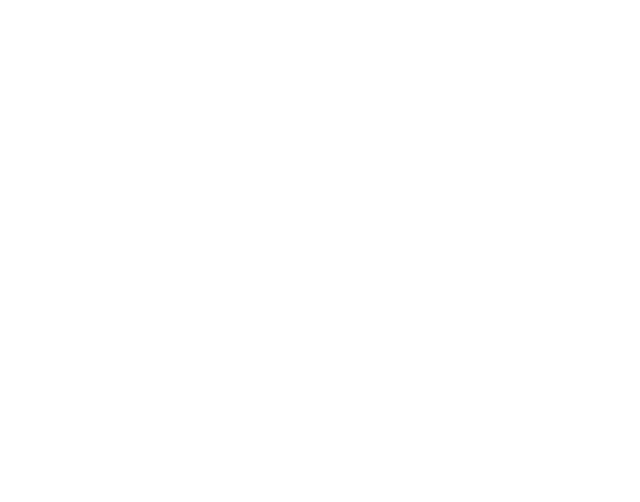
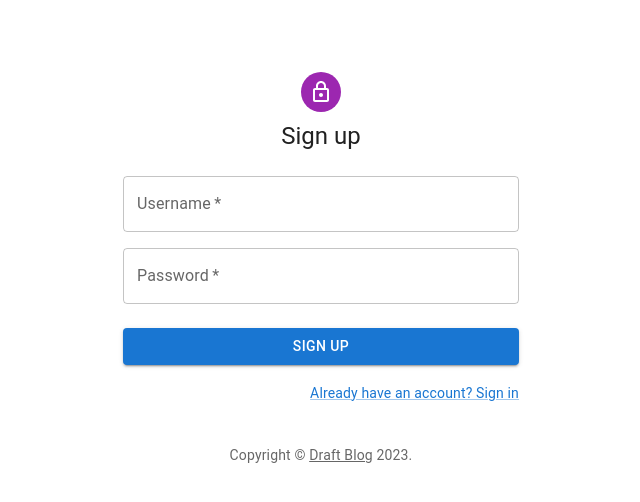
Before and after one commit to conradylx/Draft_blog_e2e, a React (Create React App) app in the folder frontend/: page /signup in a window 1280 px wide. Before the commit this address had no page. Shown: the top 502 px of the page, without its empty margins (319-959 px from the left). Built offline with nearby package versions, Linux system fonts and the light colour scheme; the HTML template or start-up script is replaced by a standard one.

Commit message:
[FE] Added SignIn and SignUp pages

```diff
--- a/frontend/src/App.tsx
+++ b/frontend/src/App.tsx
@@ -2,6 +2,7 @@
 import SignIn from './components/views/SignIn'
 import { AuthContextProvider } from './contexts/AuthContext'
 import { BrowserRouter as Router, Route, Routes } from 'react-router-dom'
+import SignUp from './components/views/SignUp'
 
 function App() {
   return (
@@ -9,6 +10,7 @@
       <Router>
         <Routes>
           <Route path='/signin' element={<SignIn />} />
+          <Route path='/signup' element={<SignUp />} />
         </Routes>
       </Router>
     </AuthContextProvider>
--- a/frontend/src/components/views/SignIn.tsx
+++ b/frontend/src/components/views/SignIn.tsx
@@ -78,10 +78,6 @@
               id='password'
               autoComplete='current-password'
             />
-            <FormControlLabel
-              control={<Checkbox value='remember' color='primary' />}
-              label='Remember me'
-            />
             <Button
               type='submit'
               fullWidth
@@ -92,7 +88,7 @@
             </Button>
             <Grid container>
               <Grid item>
-                <Link href='#' variant='body2'>
+                <Link href='/signup' variant='body2'>
                   {'Don\'t have an account? Sign Up'}
                 </Link>
               </Grid>
--- a/frontend/src/components/views/SignUp.tsx
+++ b/frontend/src/components/views/SignUp.tsx
@@ -1,35 +1,47 @@
-import * as React from 'react';
-import Avatar from '@mui/material/Avatar';
-import Button from '@mui/material/Button';
-import CssBaseline from '@mui/material/CssBaseline';
-import TextField from '@mui/material/TextField';
-import FormControlLabel from '@mui/material/FormControlLabel';
-import Checkbox from '@mui/material/Checkbox';
-import Link from '@mui/material/Link';
-import Grid from '@mui/material/Grid';
-import Box from '@mui/material/Box';
-import LockOutlinedIcon from '@mui/icons-material/LockOutlined';
-import Typography from '@mui/material/Typography';
-import Container from '@mui/material/Container';
-import { createTheme, ThemeProvider } from '@mui/material/styles';
+import * as React from 'react'
+import { useContext, useState } from 'react'
+import Avatar from '@mui/material/Avatar'
+import Button from '@mui/material/Button'
+import CssBaseline from '@mui/material/CssBaseline'
+import TextField from '@mui/material/TextField'
+import Link from '@mui/material/Link'
+import Grid from '@mui/material/Grid'
+import Box from '@mui/material/Box'
+import LockOutlinedIcon from '@mui/icons-material/LockOutlined'
+import Typography from '@mui/material/Typography'
+import Container from '@mui/material/Container'
+import { createTheme, ThemeProvider } from '@mui/material/styles'
 import Copyright from '../atoms/Copyright'
+import { useNavigate } from 'react-router-dom'
+import { AuthContext, IAuthContextProps } from '../../contexts/AuthContext'
 
 // TODO remove, this demo shouldn't need to reset the theme.
-const defaultTheme = createTheme();
+const defaultTheme = createTheme()
 
 export default function SignUp() {
-  const handleSubmit = (event: React.FormEvent<HTMLFormElement>) => {
-    event.preventDefault();
-    const data = new FormData(event.currentTarget);
-    console.log({
-      email: data.get('email'),
-      password: data.get('password'),
-    });
-  };
+  const navigate = useNavigate()
+  const { signUp, error } = useContext(AuthContext) as IAuthContextProps
+  const [errorMessage, setErrorMessage] = useState('')
+
+  const handleSubmit = async (event: React.FormEvent<HTMLFormElement>) => {
+    event.preventDefault()
+    const data = new FormData(event.currentTarget)
+    const username = data.get('username') as string
+    const password = data.get('password') as string
+
+    if (username.trim() === '' || password.trim() === '') {
+      setErrorMessage('Please fill in all fields.')
+    } else {
+      setErrorMessage('')
+      const payload = { username, password }
+      await signUp(payload)
+      if (!error) navigate('/signin')
+    }
+  }
 
   return (
     <ThemeProvider theme={defaultTheme}>
-      <Container component="main" maxWidth="xs">
+      <Container component='main' maxWidth='xs'>
         <CssBaseline />
         <Box
           sx={{
@@ -42,71 +54,49 @@
           <Avatar sx={{ m: 1, bgcolor: 'secondary.main' }}>
             <LockOutlinedIcon />
           </Avatar>
-          <Typography component="h1" variant="h5">
+          <Typography component='h1' variant='h5'>
             Sign up
           </Typography>
-          <Box component="form" noValidate onSubmit={handleSubmit} sx={{ mt: 3 }}>
+          <Box component='form' noValidate onSubmit={handleSubmit} sx={{ mt: 3 }}>
             <Grid container spacing={2}>
-              <Grid item xs={12} sm={6}>
-                <TextField
-                  autoComplete="given-name"
-                  name="firstName"
-                  required
-                  fullWidth
-                  id="firstName"
-                  label="First Name"
-                  autoFocus
-                />
-              </Grid>
-              <Grid item xs={12} sm={6}>
+              <Grid item xs={12}>
                 <TextField
                   required
                   fullWidth
-                  id="lastName"
-                  label="Last Name"
-                  name="lastName"
-                  autoComplete="family-name"
+                  id='username'
+                  label='Username'
+                  name='username'
+                  autoComplete='username'
                 />
               </Grid>
               <Grid item xs={12}>
                 <TextField
                   required
                   fullWidth
-                  id="email"
-                  label="Email Address"
-                  name="email"
-                  autoComplete="email"
-                />
-              </Grid>
-              <Grid item xs={12}>
-                <TextField
-                  required
-                  fullWidth
-                  name="password"
-                  label="Password"
-                  type="password"
-                  id="password"
-                  autoComplete="new-password"
-                />
-              </Grid>
-              <Grid item xs={12}>
-                <FormControlLabel
-                  control={<Checkbox value="allowExtraEmails" color="primary" />}
-                  label="I want to receive inspiration, marketing promotions and updates via email."
+                  name='password'
+                  label='Password'
+                  type='password'
+                  id='password'
+                  autoComplete='new-password'
                 />
               </Grid>
             </Grid>
+            {errorMessage && (
+              <Typography variant='body2' color='error' sx={{ mt: 2 }}>
+                {errorMessage}
+              </Typography>
+            )}
             <Button
-              type="submit"
+              type='submit'
               fullWidth
-              variant="contained"
+              variant='contained'
               sx={{ mt: 3, mb: 2 }}
             >
               Sign Up
             </Button>
-            <Grid container justifyContent="flex-end">
+            <Grid container justifyContent='flex-end'>
               <Grid item>
-                <Link href="#" variant="body2">
+                <Link href='/signin' variant='body2'>
                   Already have an account? Sign in
                 </Link>
               </Grid>
@@ -116,5 +106,5 @@
         <Copyright sx={{ mt: 5 }} />
       </Container>
     </ThemeProvider>
-  );
+  )
 }
--- a/frontend/src/contexts/AuthContext.tsx
+++ b/frontend/src/contexts/AuthContext.tsx
@@ -8,6 +8,7 @@
 }
 export interface IAuthContextProps {
   signIn: (payload: ICredentials) => void
+  signUp: (payload: ICredentials) => void
   signOut: () => void
   error: boolean
 }
@@ -40,7 +41,7 @@
 
   const signUp = async (payload: ICredentials) => {
     return await axios.post(
-      "http://localhost:8000/api/token/",
+      "http://localhost:8000/core/register/",
       payload
     ).catch(error => {
       setError(true)
@@ -50,7 +51,7 @@
   const signOut = (): void => removeCookies()
 
   return (
-    <AuthContext.Provider value={{ signIn, signOut, error }}>
+    <AuthContext.Provider value={{ signIn, signUp, signOut, error }}>
       {children}
     </AuthContext.Provider>
   );
```
